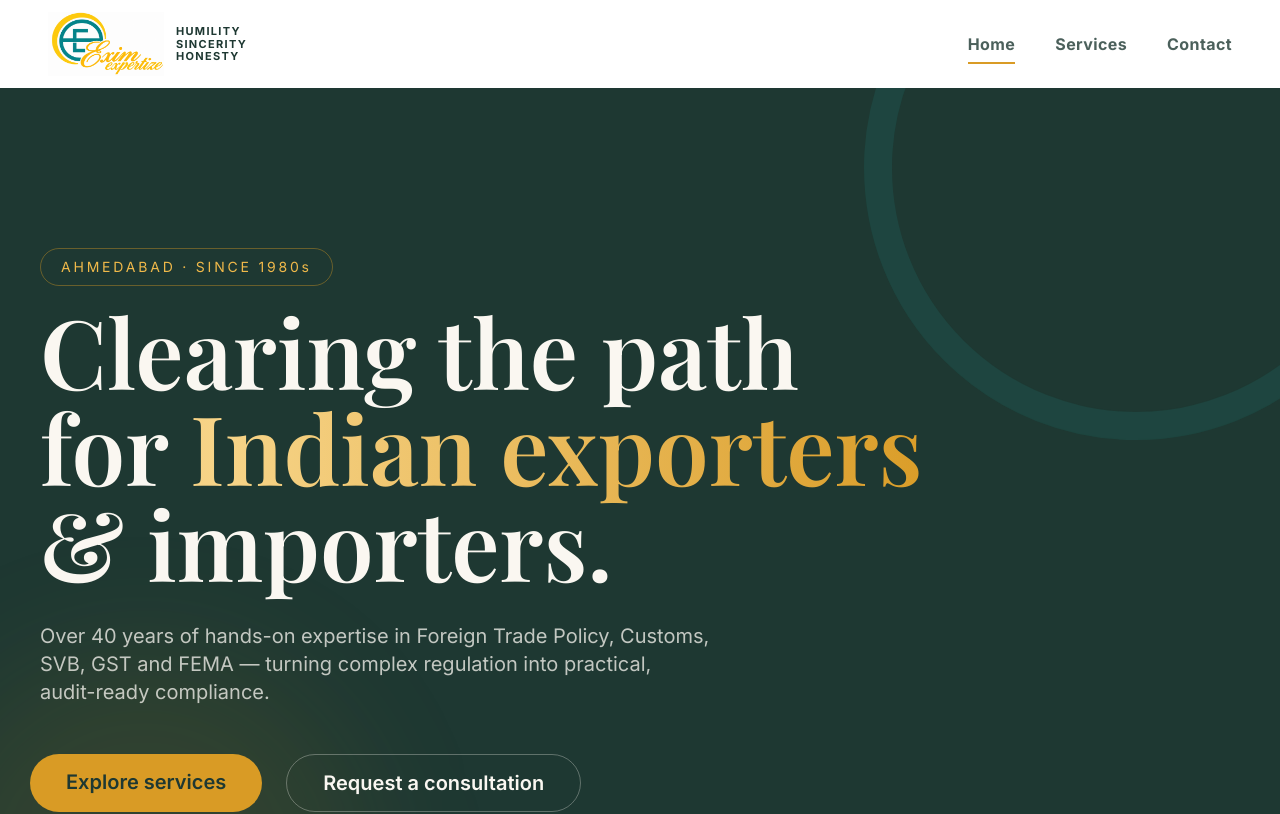
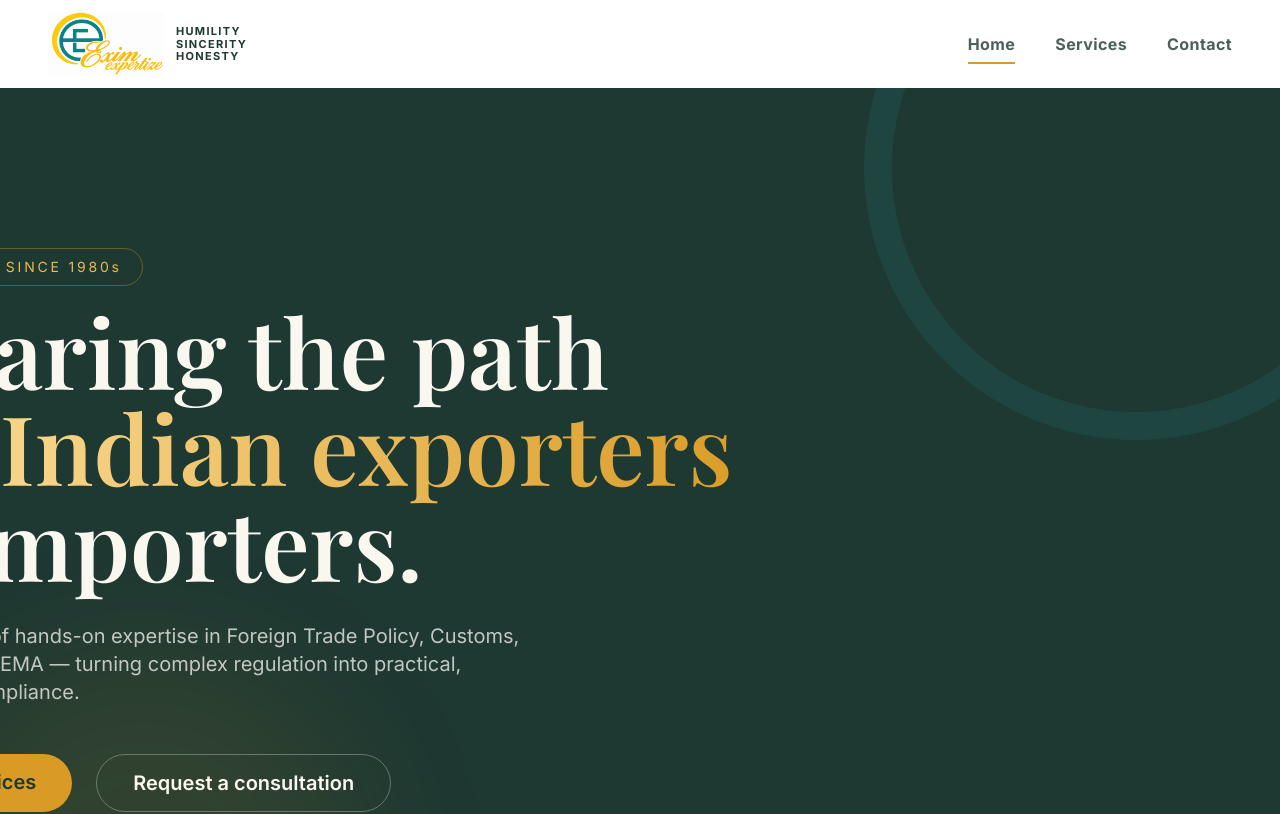
Before and after one commit to Aniket52603/exim-expertize, a React (Vite) app: page / in a window 1280 px wide. Shown: the top 814 px of the page. Built offline with nearby package versions, Linux system fonts and the light colour scheme.

Commit message:
Fix responsive layout and hero positioning

```diff
--- a/src/index.css
+++ b/src/index.css
@@ -4,58 +4,13 @@
 
 /* ================= GLOBAL ================= */
 
-*,
-*::before,
-*::after {
-  box-sizing: border-box;
-}
-
 html {
-  width: 100%;
-  max-width: 100%;
-  margin: 0;
-  padding: 0;
   scroll-behavior: smooth;
-  overflow-x: hidden;
 }
 
 body {
-  width: 100%;
-  max-width: 100%;
-  min-width: 0;
-  margin: 0;
-  padding: 0;
   background: #faf7f1;
   color: #1e3832;
-  overflow-x: hidden;
-}
-
-#root {
-  width: 100%;
-  max-width: 100%;
-  min-width: 0;
-  margin: 0;
-  padding: 0;
-  overflow-x: hidden;
-}
-
-img,
-video,
-svg,
-canvas {
-  display: block;
-  max-width: 100%;
-}
-
-h1,
-h2,
-h3,
-h4,
-h5,
-h6,
-p {
-  max-width: 100%;
-  overflow-wrap: break-word;
 }
 
 /* ================= HERO REVEAL ================= */
@@ -71,6 +26,24 @@ p {
 .reveal.in {
   opacity: 1;
   transform: none;
+}
+
+/* ================= HERO CONTENT POSITION ================= */
+
+/*
+  Moves only the homepage hero content
+  slightly to the left on desktop.
+*/
+@media (min-width: 1024px) {
+  .hero-content {
+    position: relative;
+    left: -150px;
+  }
+
+  .hero-text {
+    position: relative;
+    left: 0;
+  }
 }
 
 /* ================= FLOAT ANIMATION ================= */
@@ -175,32 +148,24 @@ p {
 
 /* ================= RESPONSIVE ================= */
 
-section,
-header,
-footer,
-main,
-nav {
-  max-width: 100%;
-}
-
-@media (min-width: 768px) {
-  .vercel-scale-fix #root {
-    width: 125%;
-    max-width: none;
-    zoom: 0.8;
+/* Tablet */
+@media (min-width: 768px) and (max-width: 1023px) {
+  .hero-content {
+    left: 0;
   }
 }
 
-@media (prefers-reduced-motion: reduce) {
-  html {
-    scroll-behavior: auto;
-  }
-
-  *,
-  *::before,
-  *::after {
-    animation-duration: 0.01ms !important;
-    animation-iteration-count: 1 !important;
-    transition-duration: 0.01ms !important;
+/* Mobile */
+@media (max-width: 767px) {
+  .hero-content {
+    left: 0;
   }
 }
+/* ================= HERO TEXT POSITION ================= */
+
+@media (min-width: 1024px) {
+  .hero-text {
+    position: relative;
+    left: -40px;
+  }
+}
```
